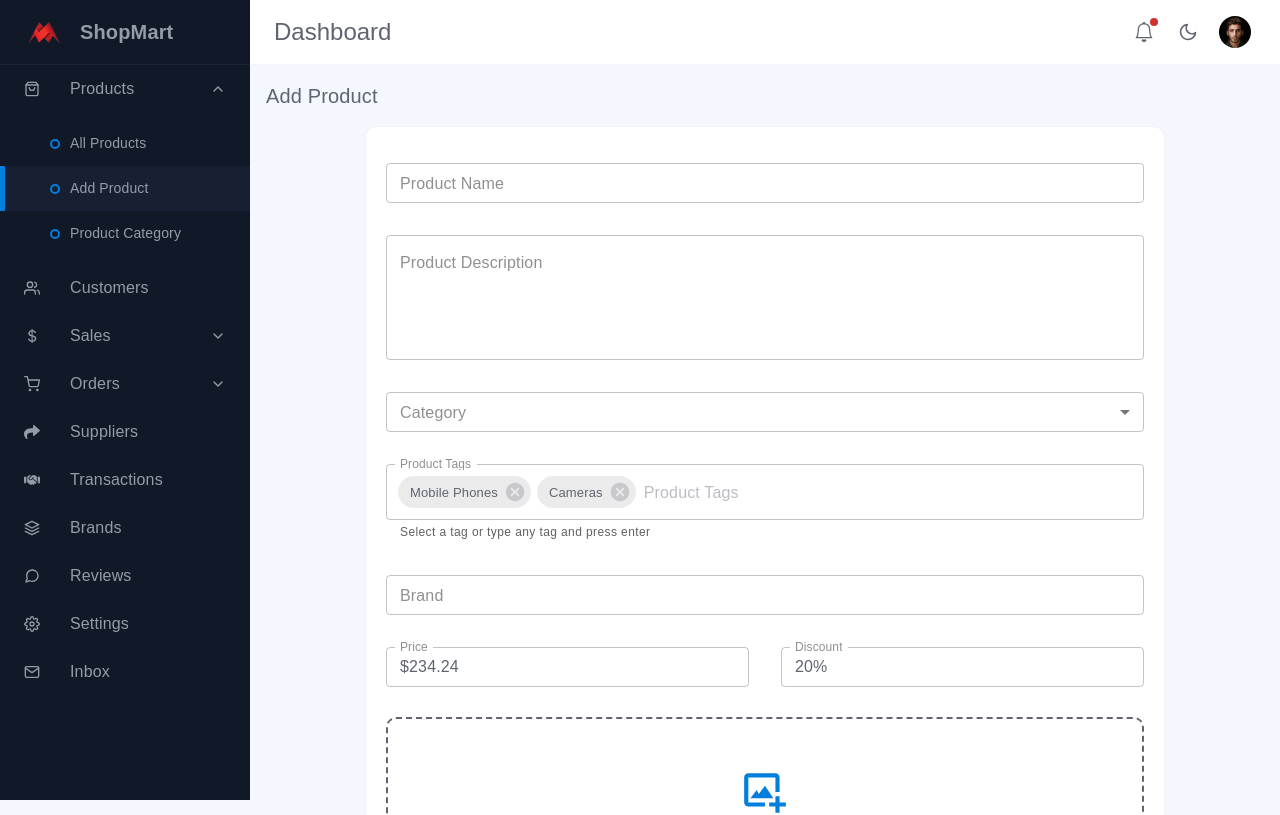
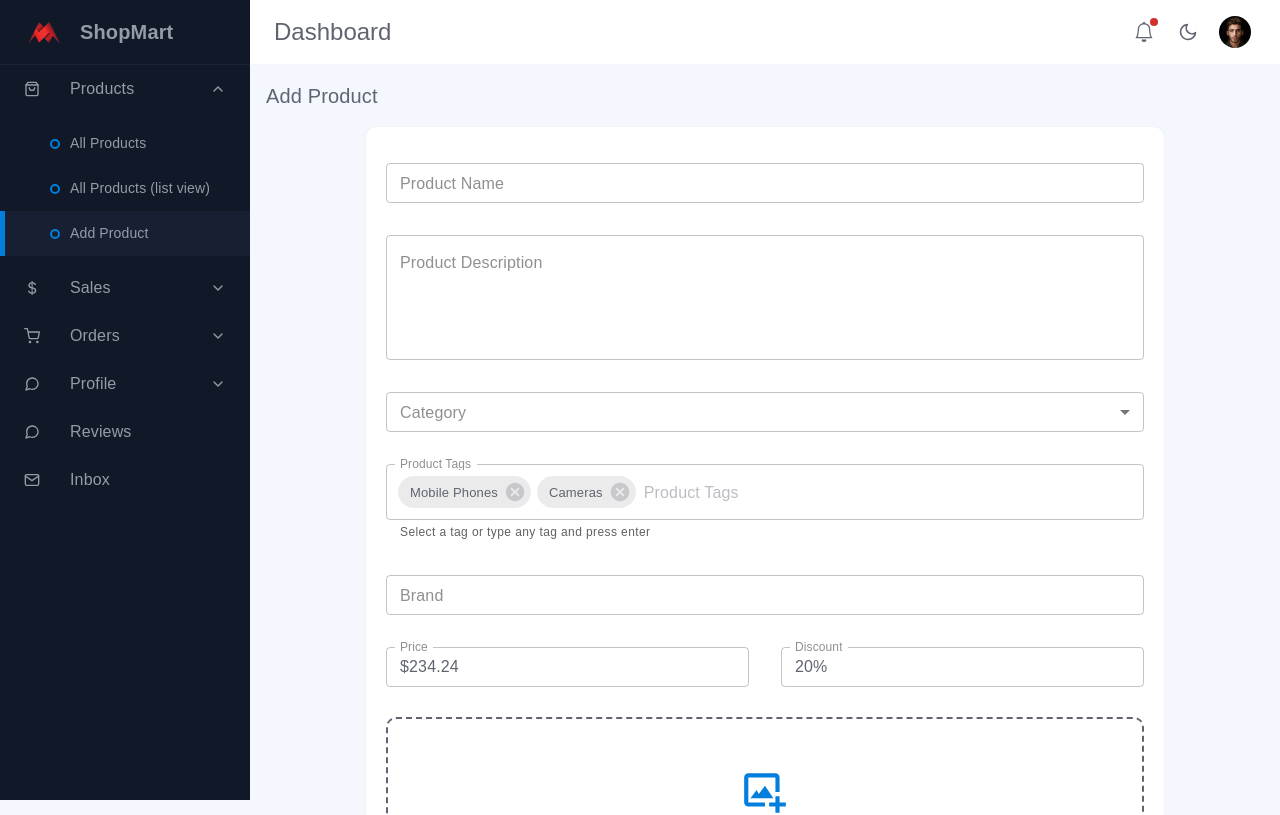
Before and after one commit to PrachetShah/tiaa-auction-site, a React (Create React App) app: page /products/add in a window 1280 px wide. Shown: the top 815 px of the page. Built offline with nearby package versions, Linux system fonts and the light colour scheme.

Commit message:
sidebar updated

```diff
--- a/src/App.js
+++ b/src/App.js
@@ -55,11 +55,10 @@ function App() {
       >
         {/* Routes */}
         <Routes>
-          <Route path="/" element={<Dashboard />} />
           <Route path="/products" element={<Products />} />
           <Route path="/products/add" element={<AddProduct />} />
-          <Route path="/products/:id" element={<SingleProduct />} />
-          <Route path="/products/categories" element={<ProductCategories />} />
+          <Route path="/products/:id" element={<Dashboard />} />
+          <Route path="/products/list" element={<ProductCategories />} />
           <Route path="/customers" element={<Customers />} />
           <Route path="/customers/:id" element={<SingleCustomer />} />
           <Route path="/sales/analysis" element={<SalesAnalytics />} />
@@ -67,11 +66,7 @@ function App() {
           <Route path="/orders" element={<Orders />} />
           <Route path="/orders/template" element={<OrderTemplate />} />
           <Route path="/orders/:id" element={<SingleOrder />} />
-          <Route path="/suppliers" element={<Suppliers />} />
-          <Route path="/transactions" element={<Transactions />} />
-          <Route path="/brands" element={<Brands />} />
-          <Route path="/reviews" element={<Reviews />} />
-          <Route path="/settings" element={<Settings />} />
+          <Route path="/profile/settings" element={<Settings />} />
           <Route path="/reviews" element={<Reviews />} />
           <Route path="/inbox" element={<Inbox />} />
         </Routes>
--- a/src/components/productUi/productCard.jsx
+++ b/src/components/productUi/productCard.jsx
@@ -42,7 +42,7 @@ export default function ProductCard() {
 
     const navigate = useNavigate();
     const allDetail = () => {
-        navigate("/")
+        navigate("/products/:id")
     }
     const [rating, setRating] = useState(null);
 
--- a/src/data/links.js
+++ b/src/data/links.js
@@ -26,19 +26,14 @@ export const links = [
         url: "/products",
       },
       {
+        name: "All Products (list view)",
+        url: "/products/list",
+      },
+      {
         name: "Add Product",
         url: "/products/add",
       },
-      {
-        name: "Product Category",
-        url: "/products/categories",
-      },
     ],
-  },
-  {
-    name: "Customers",
-    icon: <FiUsers />,
-    url: "/customers",
   },
   {
     name: "Sales",
@@ -69,19 +64,23 @@ export const links = [
     ],
   },
   {
-    name: "Suppliers",
-    icon: <FaShare />,
-    url: "/suppliers",
-  },
-  {
-    name: "Transactions",
-    icon: <FaHandshake />,
-    url: "/transactions",
-  },
-  {
-    name: "Brands",
-    icon: <FiLayers />,
-    url: "/brands",
+    name: "Profile",
+    icon: <FiMessageCircle />,
+    subLinks: [
+      {
+        name: "Settings",
+        icon: <FiSettings />,
+        url: "/profile/settings",
+      },
+      {
+        name: "Buying analysis",
+        url: "/profile/buying",
+      },
+      {
+        name: "Selling analysis",
+        url: "/profile/buying",
+      },
+    ],
   },
   {
     name: "Reviews",
@@ -89,11 +88,6 @@ export const links = [
     url: "/reviews",
   },
   {
-    name: "Settings",
-    icon: <FiSettings />,
-    url: "/settings",
-  },
-  {
     name: "Inbox",
     icon: <FiMail />,
     url: "/inbox",
--- a/src/pages/Products.jsx
+++ b/src/pages/Products.jsx
@@ -3,19 +3,48 @@ import React from "react";
 import { FiPlus } from "react-icons/fi";
 import { Link } from "react-router-dom";
 import Table from "../components/Table";
-
+import { useState } from "react";
 import { products, productsColumns } from "../data/products";
 import ProductCard from "../components/productUi/productCard";
+import Tabs from '@mui/material/Tabs';
+import Tab from '@mui/material/Tab';
+
+const CategoriesNavbar = () => {
+  const [activeTab, setActiveTab] = useState(0);
+
+  const handleTabChange = (event, newValue) => {
+    setActiveTab(newValue);
+  };
+
+  return (
+    <Tabs
+      style={{marginBottom:"20px"}}
+      value={activeTab}
+      onChange={handleTabChange}
+      indicatorColor="primary"
+      textColor="primary"
+      centered
+    >
+      <Tab label="Category 1" />
+      <Tab label="Category 2" />
+      <Tab label="Category 3" />
+    </Tabs>
+  );
+};
+
 
 const Products = () => {
+
   return (
     <Box sx={{ pt: "80px", pb: "20px" }}>
+    <CategoriesNavbar/>
       <Box
         sx={{
           display: "flex",
           alignItems: "center",
           justifyContent: "space-between",
           marginBottom: "16px",
+          marginLeft: "16px",
         }}
       >
         <Grid container spacing={2}>
```
